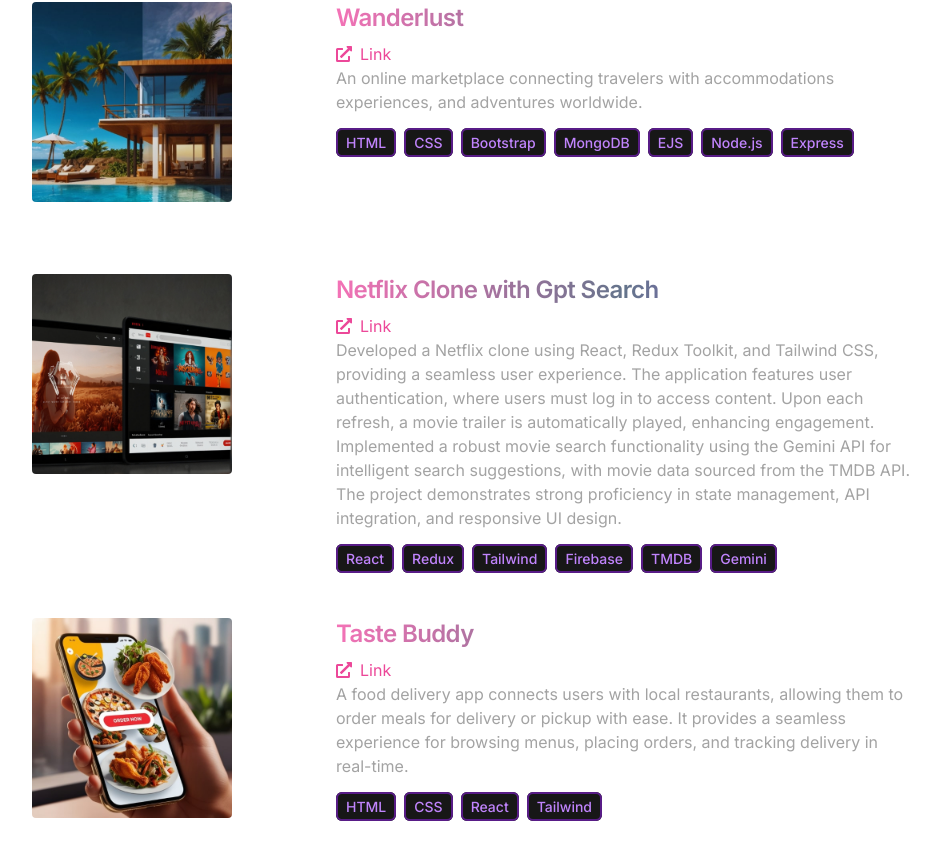
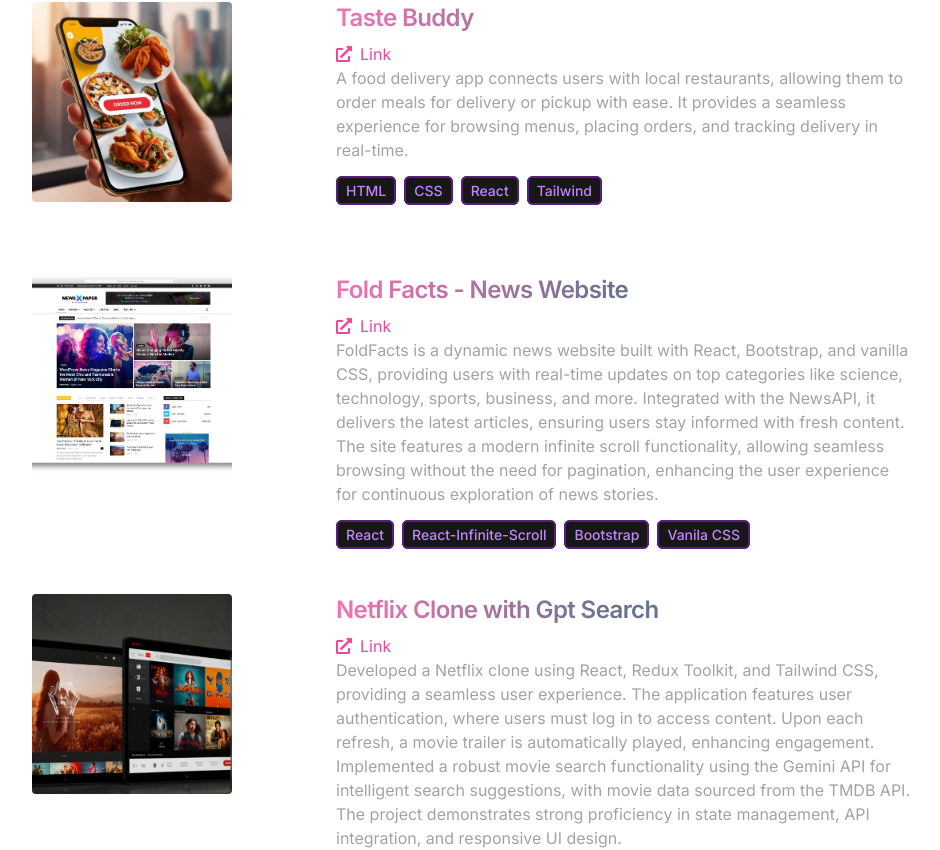
Before and after one commit to KanadShee-18/React-Framer-Portfolio, a React (Vite) app: page / in a window 1280 px wide. Shown: the part 3691-4541 px from the top of the page, without its empty margins (168-1108 px from the left). Built offline with nearby package versions, Linux system fonts and the light colour scheme.

Commit message:
Added one more project

```diff
--- a/src/constants/index.js
+++ b/src/constants/index.js
@@ -3,6 +3,7 @@ import project2 from "../assets/projects/project-2.jpg";
 import project3 from "../assets/projects/project-3.jpg";
 import project4 from "../assets/projects/project-4.jpg";
 import project5 from "../assets/projects/project-5.png";
+import newsimg from "../assets/projects/newsimg.png";
 
 export const HERO_CONTENT = `I am a passionate full stack developer with a knack for crafting robust and scalable web applications. I have honed my skills in front-end technologies like React and Next.js, as well as back-end technologies like Node.js, MySQL, PostgreSQL, and MongoDB. My goal is to leverage my expertise to create innovative solutions that drive business growth and deliver exceptional user experiences.`;
 
@@ -41,6 +42,30 @@ export const EXPERIENCES = [
 
 export const PROJECTS = [
   {
+    title: "Taste Buddy",
+    image: project3,
+    link: "https://taste-buddy-mu.vercel.app/",
+    description:
+      "A food delivery app connects users with local restaurants, allowing them to order meals for delivery or pickup with ease. It provides a seamless experience for browsing menus, placing orders, and tracking delivery in real-time.",
+    technologies: ["HTML", "CSS", "React", "Tailwind"],
+  },
+  {
+    title: "Fold Facts - News Website",
+    image: newsimg,
+    link: "https://fold-facts.vercel.app/",
+    description:
+      "FoldFacts is a dynamic news website built with React, Bootstrap, and vanilla CSS, providing users with real-time updates on top categories like science, technology, sports, business, and more. Integrated with the NewsAPI, it delivers the latest articles, ensuring users stay informed with fresh content. The site features a modern infinite scroll functionality, allowing seamless browsing without the need for pagination, enhancing the user experience for continuous exploration of news stories.",
+    technologies: ["React", "React-Infinite-Scroll", "Bootstrap", "Vanila CSS"],
+  },
+  {
+    title: "Netflix Clone with Gpt Search",
+    image: project5,
+    link: "https://docsflix.netlify.app/",
+    description:
+      "Developed a Netflix clone using React, Redux Toolkit, and Tailwind CSS, providing a seamless user experience. The application features user authentication, where users must log in to access content. Upon each refresh, a movie trailer is automatically played, enhancing engagement. Implemented a robust movie search functionality using the Gemini API for intelligent search suggestions, with movie data sourced from the TMDB API. The project demonstrates strong proficiency in state management, API integration, and responsive UI design.",
+    technologies: ["React", "Redux", "Tailwind", "Firebase", "TMDB", "Gemini"],
+  },
+  {
     title: "Wanderlust",
     image: project1,
     link: "https://wanderlust-b8bm.onrender.com/",
@@ -55,29 +80,6 @@ export const PROJECTS = [
       "Node.js",
       "Express",
     ],
-    },
-    {
-        title: "Netflix Clone with Gpt Search",
-        image: project5,
-        link: "https://docsflix.netlify.app/",
-        description:
-            "Developed a Netflix clone using React, Redux Toolkit, and Tailwind CSS, providing a seamless user experience. The application features user authentication, where users must log in to access content. Upon each refresh, a movie trailer is automatically played, enhancing engagement. Implemented a robust movie search functionality using the Gemini API for intelligent search suggestions, with movie data sourced from the TMDB API. The project demonstrates strong proficiency in state management, API integration, and responsive UI design.",
-        technologies: [
-            "React",
-            "Redux",
-            "Tailwind",
-            "Firebase",
-            "TMDB",
-            "Gemini",
-        ],
-    },
-    {
-        title: "Taste Buddy",
-        image: project3,
-        link: "https://taste-buddy-mu.vercel.app/",
-        description:
-            "A food delivery app connects users with local restaurants, allowing them to order meals for delivery or pickup with ease. It provides a seamless experience for browsing menus, placing orders, and tracking delivery in real-time.",
-        technologies: ["HTML", "CSS", "React", "Tailwind"],
   },
   {
     title: "Spotify",
```
Also changed, not shown: src/assets/projects/newsimg.png (added). Lines whose indentation alone changed are shown as unchanged.
